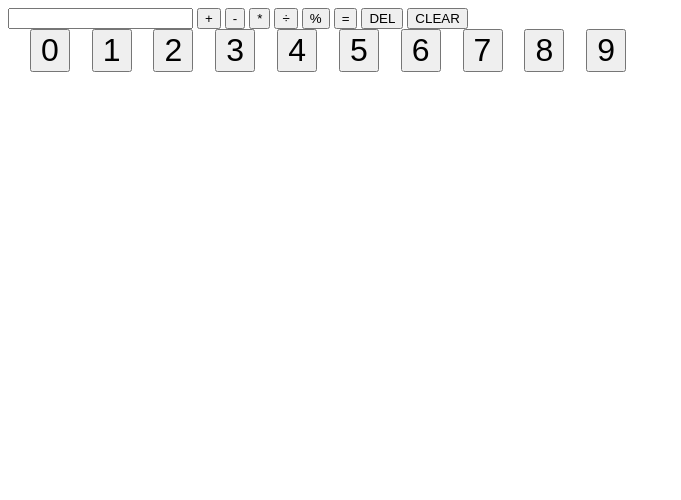
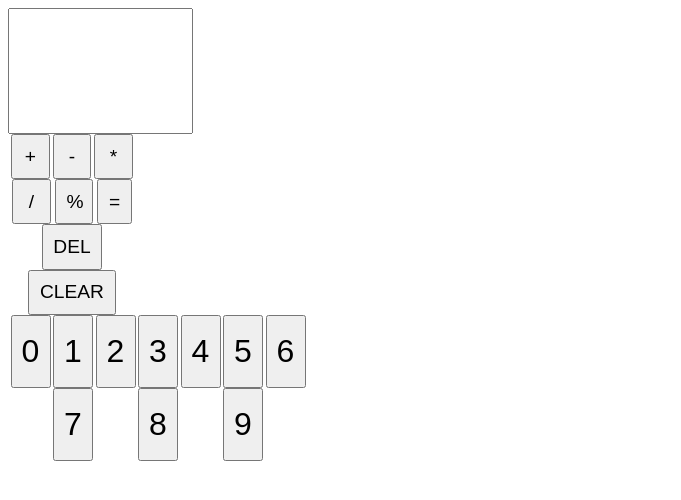
Before and after one commit to DanZemlyansky/calc-app, a plain HTML site: page index.html in a window 1280 px wide. Shown: the whole page, without its empty margins (0-681 px from the left). Drawn offline with Linux system fonts and the light colour scheme.

Commit message:
continued styling

```diff
--- a/index.html
+++ b/index.html
@@ -10,16 +10,20 @@
 
 <body>
 
+    <div id="calcWrapper">
         <input type="text" id="input">
+        <div class="buttons">
             <button class="operator" id="addBtn">+</button>
             <button class="operator" id="subtractBtn">-</button>
             <button class="operator" id="multiplyBtn">*</button>
-    <button class="operator" id="divideBtn">÷</button>
+            <button class="operator" id="divideBtn">/</button>
             <button class="operator" id="modul">%</button>
             <button id="getResult">=</button>
             <button id="del">DEL</button>
             <button id="clearField">CLEAR</button>
+        </div>
         <div id="numbers"></div>
+    </div>
 
 
     <script src="main.js"></script>
--- a/main.js
+++ b/main.js
@@ -43,11 +43,17 @@ function clearText() {
     input.value = '';
 }
 
+function removeLast() {
+    input.value = input.value.slice(0, -1);
+}
+
+
+del.addEventListener('click', removeLast)
 
 
 
 
-
+console.log(input.value);
 
 
 
--- a/style.css
+++ b/style.css
@@ -13,3 +13,34 @@
     justify-content: space-evenly;
     width: 50vw;
 }
+
+#calcWrapper {
+    display: flex;
+    flex-wrap: wrap;
+    width: 300px;
+}
+
+
+button {
+    font-size: 1.2em;
+    padding: 0.5em;
+}
+
+.buttons {
+    display: flex;
+    justify-content: space-evenly;
+    flex-wrap: wrap;
+    width: 10vw
+}
+
+#input {
+    height: 15vh;
+    display: flex;
+    justify-content: center;
+    flex-direction: column;
+}
+
+
+.operator {
+    width: 2em;
+}
```
Lines whose indentation alone changed are shown as unchanged.
